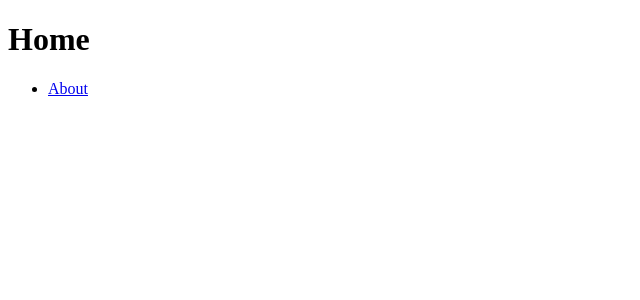
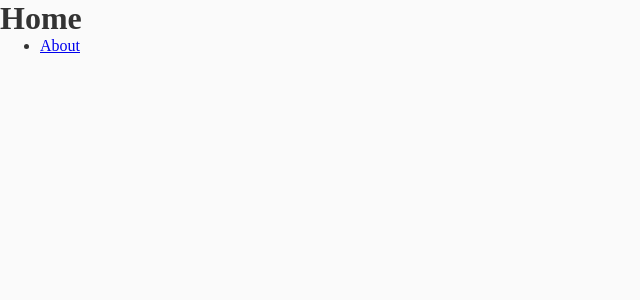
Before and after one commit to joaochioda/templateReactNBack, a React (Create React App) app in the folder frontend/template-app/: page / in a window 1280 px wide. Shown: the top 300 px of the page, without its empty margins (0-640 px from the left). Built offline with nearby package versions, Linux system fonts and the light colour scheme.

Commit message:
styled component

```diff
--- a/frontend/template-app/package.json
+++ b/frontend/template-app/package.json
@@ -14,6 +14,7 @@
     "react-dom": "^18.1.0",
     "react-router-dom": "^6.3.0",
     "react-scripts": "5.0.1",
+    "styled-components": "^5.3.5",
     "typescript": "^4.6.4",
     "web-vitals": "^2.1.4"
   },
@@ -44,6 +45,7 @@
     ]
   },
   "devDependencies": {
+    "@types/styled-components": "^5.1.25",
     "@typescript-eslint/eslint-plugin": "^5.23.0",
     "@typescript-eslint/parser": "^5.23.0",
     "eslint": "^8.15.0",
--- a/frontend/template-app/src/App.tsx
+++ b/frontend/template-app/src/App.tsx
@@ -1,15 +1,23 @@
+/* eslint-disable no-constant-condition */
 import React from "react";
 import { Route, BrowserRouter, Routes } from "react-router-dom";
 import { Home } from "./Container/Home";
+import { lightTheme } from "./styles/theme";
+
+import GlobalStyles from "./styles/globalStyles";
+import { ThemeProvider } from "styled-components";
 const App = () => {
   return (
+    <ThemeProvider theme={lightTheme}>
+      <GlobalStyles />
       <BrowserRouter>
         <Routes>
           <Route path="/" element={<Home />} />
-        <Route path="/about" element={<div>aboutss</div>} />
+          <Route path="/about" element={<div>about</div>} />
           <Route path="*" element={<div>not found</div>} />
         </Routes>
       </BrowserRouter>
+    </ThemeProvider>
   );
 };
 
--- /dev/null
+++ b/frontend/template-app/src/styles/globalStyles.ts
@@ -0,0 +1,38 @@
+// styles/globalStyles.js
+import { createGlobalStyle } from "styled-components";
+
+interface ThemeProps {
+  theme: {
+    background: string;
+    titles: string;
+    text: string;
+    accent: string;
+  };
+}
+
+export default createGlobalStyle`
+    * {
+        box-sizing: border-box;
+        margin: 0;
+        outline: 0;
+        transition: 0.1s;
+    }
+    .container {
+        margin: auto;
+        width: 50%;
+        padding: 10px;
+        text-align: center;
+    }
+    body {
+        background: ${(props: ThemeProps) => props.theme.background};
+        color: ${(props) => props.theme.text};
+    }
+    h1 {
+        color: ${(props: ThemeProps) => props.theme.titles};
+    }
+    .accent {
+        background-color: ${(props: ThemeProps) => props.theme.accent};
+        color: ${(props: ThemeProps) => props.theme.text};
+        height: 30px;
+    }
+`;
--- /dev/null
+++ b/frontend/template-app/src/styles/theme.ts
@@ -0,0 +1,8 @@
+export const lightTheme = {
+  background: "#fafafa",
+  titles: "#333",
+  text: "#333",
+  accent: "#0880AE",
+};
+
+export const darkTheme = {};
```
Also changed, not shown: 1 other file (tests, documents, lock files or other folders). Lines whose indentation alone changed are shown as unchanged.
